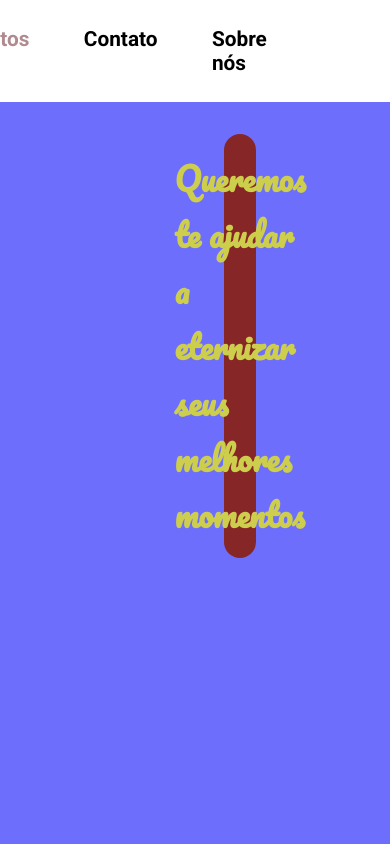
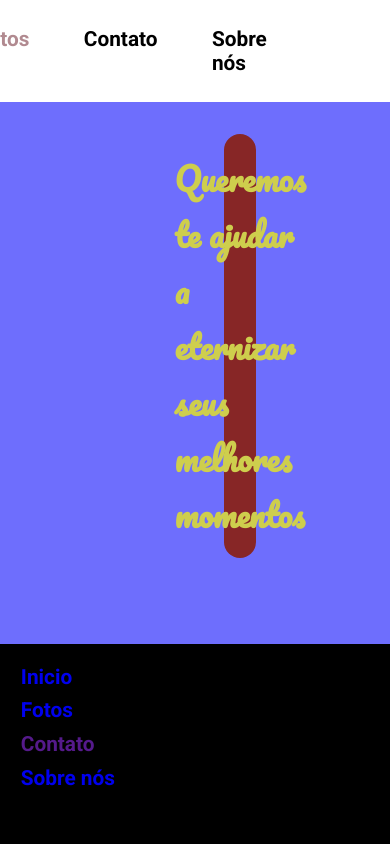
Before and after one commit to Guidossantos29/Marviny-Delicias, a plain HTML site: page index.html in a window 390 px wide. Shown: the top 844 px of the page. Drawn offline with Linux system fonts and the light colour scheme; a web font is replaced by a local one.

Commit message:
refactor: created responsive footer2

```diff
--- a/style/style.css
+++ b/style/style.css
@@ -138,10 +138,10 @@
 
 .rodape {
     background-color: black;
-    position: relative;
     bottom: 0;
     height: auto;
     width: 100%;
+
 
 }
 
@@ -165,7 +165,7 @@
 
 }
 
-@media(min-width: 1100px){
+ @media(max-width: 1100px){
     .rodape {
         background-color: black;
         position: fixed;
```
Also changed, not shown: index.html (+4 -3 lines).
